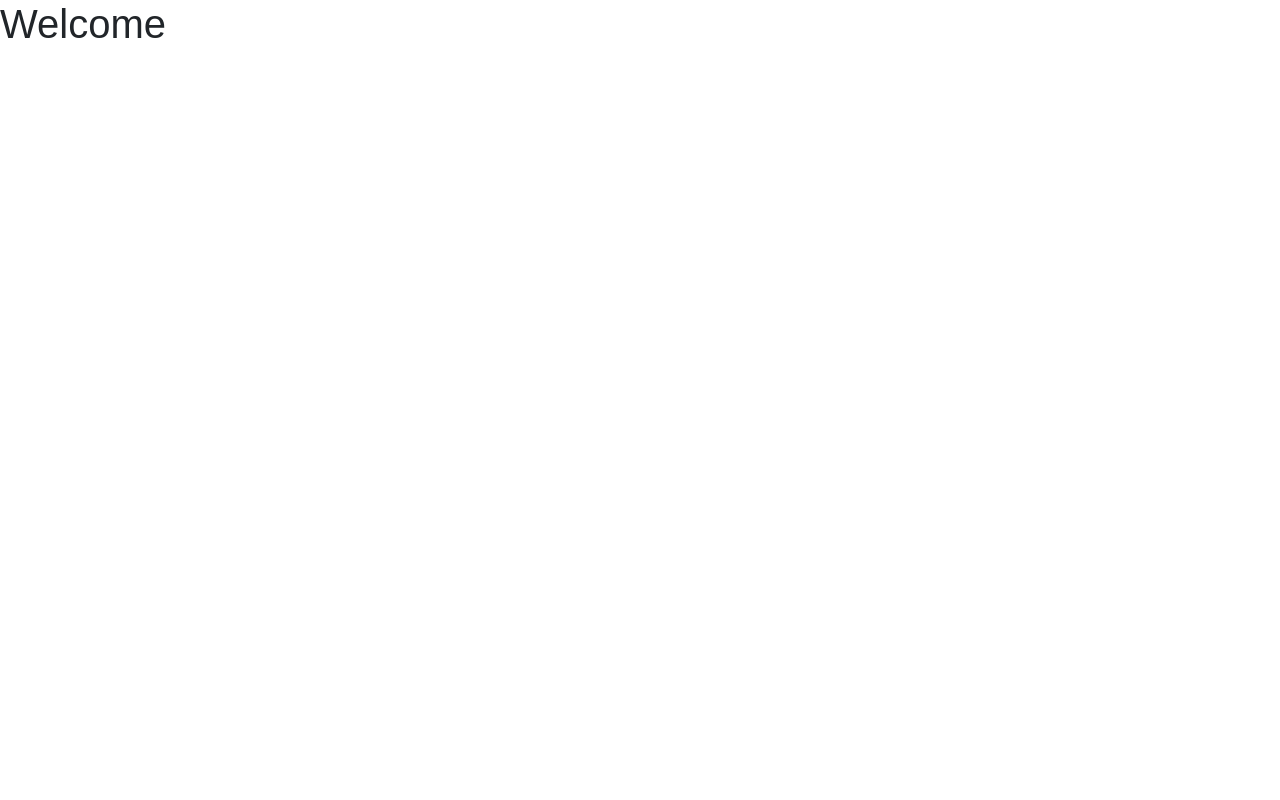
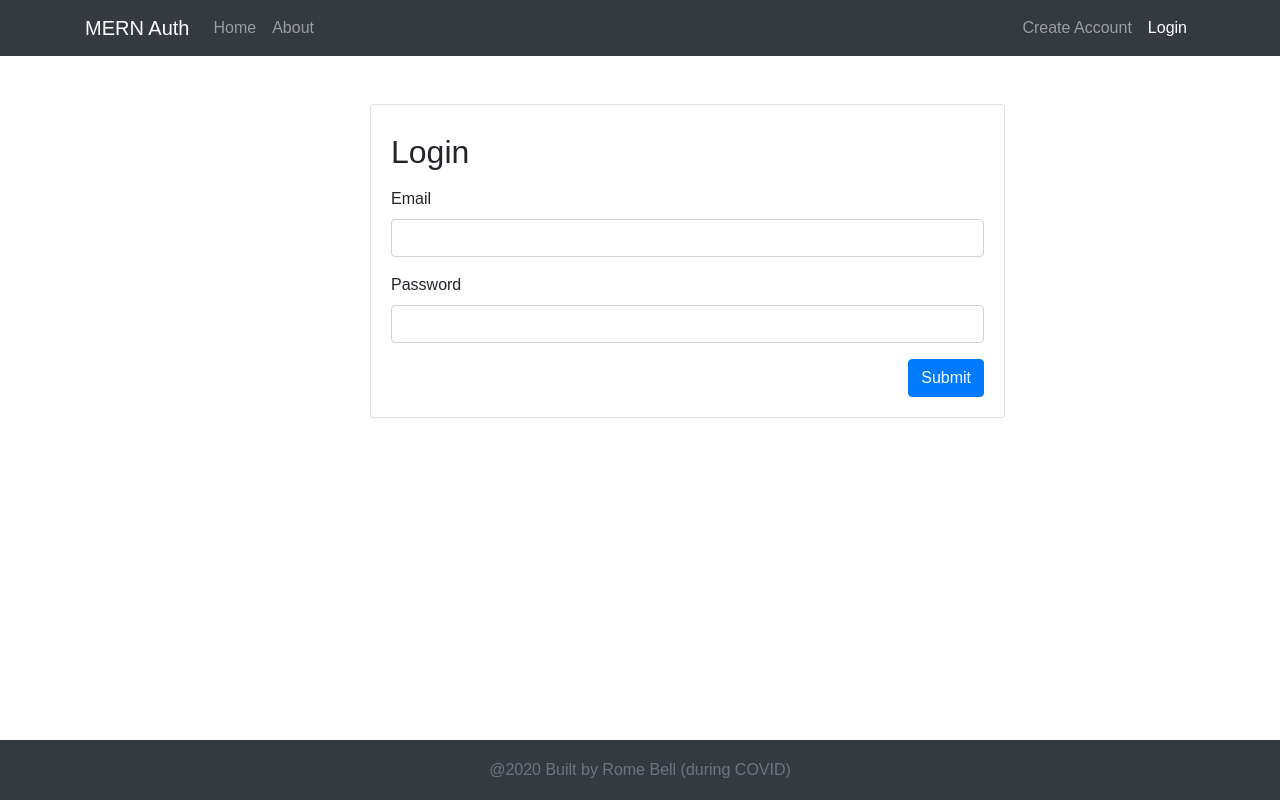
Before and after one commit to SEI-ATL/mern-auth-frontend, a React (Create React App) app: page /login in a window 1280 px wide. Built offline with nearby package versions, Linux system fonts and the light colour scheme; no server answers.

Commit message:
[App] Implement components in render

```diff
--- a/src/App.js
+++ b/src/App.js
@@ -3,13 +3,16 @@ import React, { useEffect, useState } from 'react';
 import { Route, Switch, Redirect } from 'react-router-dom';
 import jwt_decode from 'jwt-decode';
 import setAuthToken from './utils/setAuthToken';
-
 // CSS
 import './App.css';
 // Components
 import Welcome from './components/Welcome';
 import Navbar from './components/Navbar';
-require('dotenv').config();
+import Footer from './components/Footer';
+import Profile from './components/Profile';
+import Signup from './components/Signup';
+import Login from './components/Login';
+import About from './components/About';
 
 const PrivateRoute = ({ component: Component, ...rest }) => {
   const user = localStorage.getItem('jwtToken');
@@ -51,8 +54,19 @@ function App() {
 
   return (
     <div className="App">
-      {/* <Navbar handleLogout={handleLogout} isAuth={isAuthenticated} /> */}
-      <Welcome />
+      <Navbar handleLogout={handleLogout} isAuth={isAuthenticated} />
+      <div className="container mt-5">
+        <Switch>
+          <Route path='/signup' component={ Signup } />
+          <Route
+            path='/login'
+            render={ (props) => <Login {...props} nowCurrentUser={nowCurrentUser} setIsAuthenticated={setIsAuthenticated} user={currentUser}/>} />
+          <Route path='/about' component={ About } />
+          <PrivateRoute path="/profile" component={ Profile } user={currentUser}/>
+          <Route exact path="/" component={ Welcome }/>
+        </Switch>
+      </div>
+      <Footer />
     </div>
   );
 }
--- a/src/components/Profile.js
+++ b/src/components/Profile.js
@@ -0,0 +1,12 @@
+import React from 'react';
+
+const Profile = (props) => {
+    console.log(props);
+    return (
+        <div>
+            <h1>Profile</h1>
+        </div>
+    )
+}
+
+export default Profile;
--- a/src/index.js
+++ b/src/index.js
@@ -1,13 +1,14 @@
 import React from 'react';
 import ReactDOM from 'react-dom';
+import { BrowserRouter as Router } from 'react-router-dom';
 import './index.css';
 import App from './App';
 import reportWebVitals from './reportWebVitals';
 
 ReactDOM.render(
-  <React.StrictMode>
+  <Router>
     <App />
-  </React.StrictMode>,
+  </Router>,
   document.getElementById('root')
 );
 
```
Also changed, not shown: 1 other file (tests, documents, lock files or other folders).
